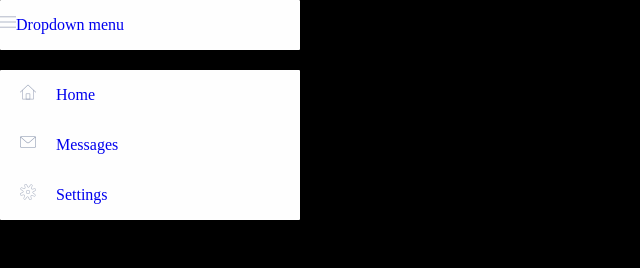
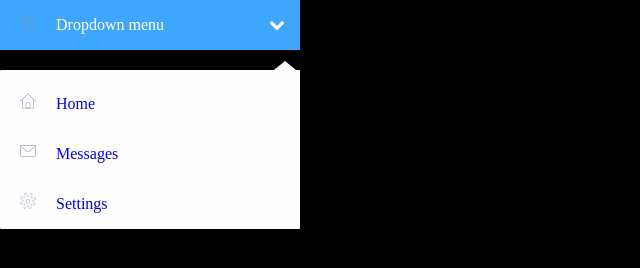
Before and after one commit to llucaso/dropdown_menu, a website: page index.html in a window 1280 px wide. Both pictures are taken after a click on the link "Dropdown menu". Shown: the whole page, without its empty margins (0-640 px from the left). Drawn offline with nearby package versions, Linux system fonts and the light colour scheme.

Commit message:
animation added

```diff
--- a/index.html
+++ b/index.html
@@ -2,21 +2,26 @@
 	<head>
 		<meta charset="utf-8">
 		<title></title>
+		 <script src="https://ajax.googleapis.com/ajax/libs/jquery/1.12.4/jquery.min.js"></script>
 		<meta name="viewport" content="width=device-width" />
+		<link href="//maxcdn.bootstrapcdn.com/font-awesome/4.2.0/css/font-awesome.min.css" rel="stylesheet">
 		<link rel="stylesheet" type="text/css" href="css/main.css">
 	</head>
 	<body>
 		<nav>
 			<ul>
-				<li class="menu"><a href="#"><img src="new-images\menu-button.png">Dropdown menu</a>
-					<ul>
-						<li class="home"><a href="#"><img src="new-images\home.png">Home</a></li>
+				<li class="menu" id="dropMenu">
+					<div class="drop-box">
+					<a class="drop-text" href="#"><img class="hamburger" src="new-images\menu-button.png">Dropdown menu<i class="fa fa-chevron-down" aria-hidden="false"></i></a>
+					</div>
+					<ul id="ul">
+						<li class="home"><div class="arrow"></div><a href="#"><img src="new-images\home.png">Home</a></li>
 						<li class="messages"><a href="#"><img src="new-images\mail.png">Messages</a></li>
 						<li class="settings"><a href="#"><img src="new-images\gear-outline.png">Settings</a></li>
 					</ul>
 				</li>
 			</ul>
 		</nav>
-
+	<script type="text/javascript" src="js/scripts.js"></script>
 	</body>
 </html>
--- /dev/null
+++ b/js/scripts.js
@@ -0,0 +1,20 @@
+$(function() {
+
+$('.drop-box').click (function() {
+  $('#ul')
+    .fadeToggle();
+});
+
+$('.drop-box').on('click', function() {
+  $(this).toggleClass('marked');
+  $('.drop-text').toggleClass('marked1');
+});
+
+
+
+
+
+
+
+
+});
--- a/sass/main.sass
+++ b/sass/main.sass
@@ -8,6 +8,8 @@ body
 
 a
 	text-decoration: none
+	width: 100%
+	height: 100%
 
 nav
 	width: 100%
@@ -26,10 +28,11 @@ nav
 	ul
 		li
 			ul
+				display: none
 				margin-top: 20px
 				li
 					display: block
-					display: none
+					//display: none
 
 					&:hover
 						background-color: #F4F4F4
@@ -37,22 +40,40 @@ nav
 						margin-left: 20px
 						margin-right: 20px
 
-
-
-
 nav
 	li
-		&:hover
-			li
-				display: block
-				background-color: #FEFEFE
+		//&:hover
+		li
+			//display: block
+			background-color: #FEFEFE
 
 .home
 	border-top-left-radius: 1px
 	border-top-right-radius: 1px
 
-
-
 .settings
 	border-bottom-left-radius: 1px
 	border-bottom-right-radius: 1px
+
+.hamburger
+	margin-right: 20px
+	margin-left: 20px
+
+.arrow
+	width: 0
+	height: 0
+	margin-left: 274px
+	border-right: 11px solid transparent
+	border-left: 11px solid transparent
+	border-bottom: 9px solid #FEFEFE
+	position: relative
+	top: -9px
+
+.fa
+	margin-left: 105px
+
+.marked
+	background-color: #3FA6FD
+
+.marked1
+	color: #ffffff
```
Also changed, not shown: css/main.css, 1 other file.
